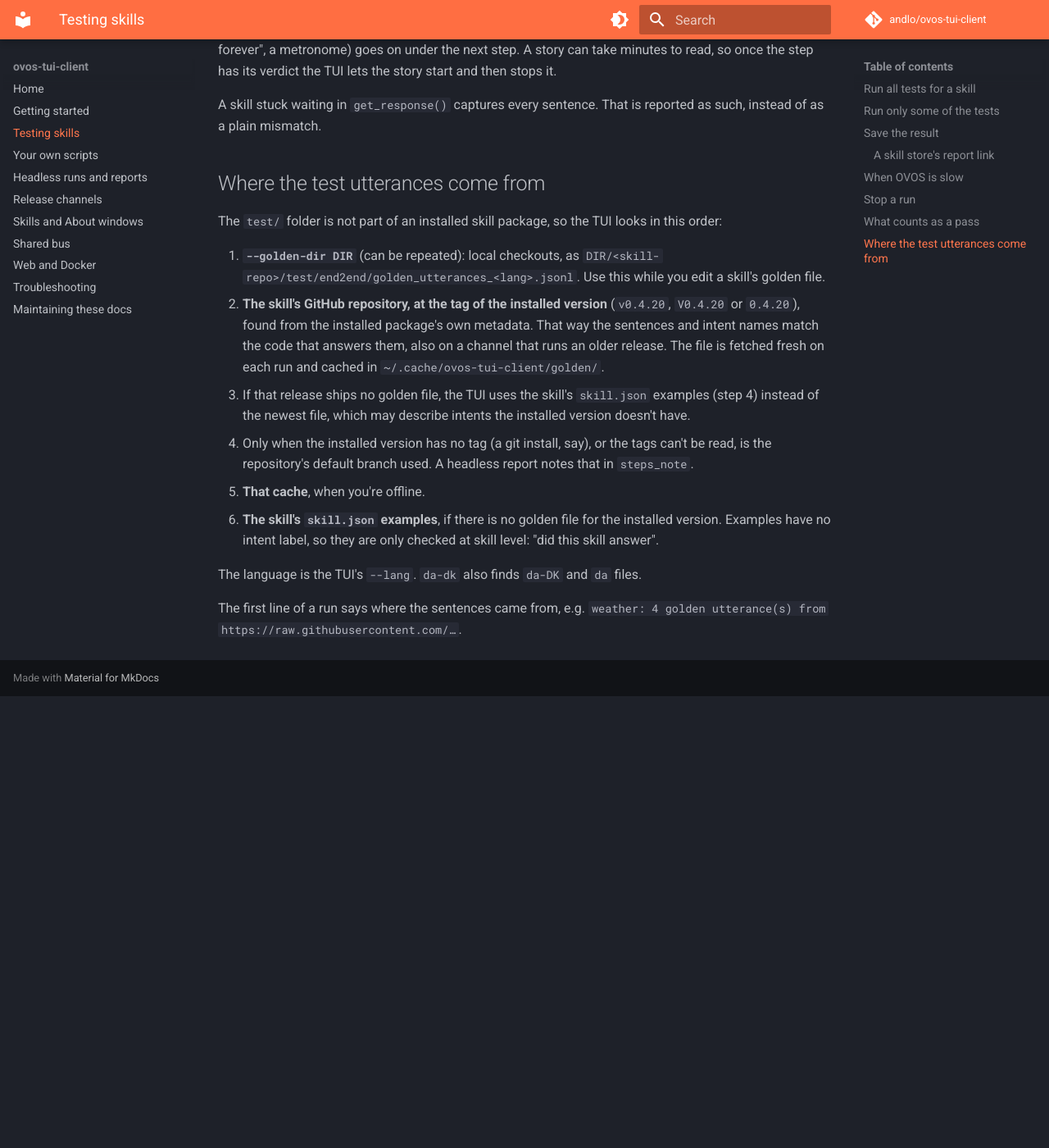
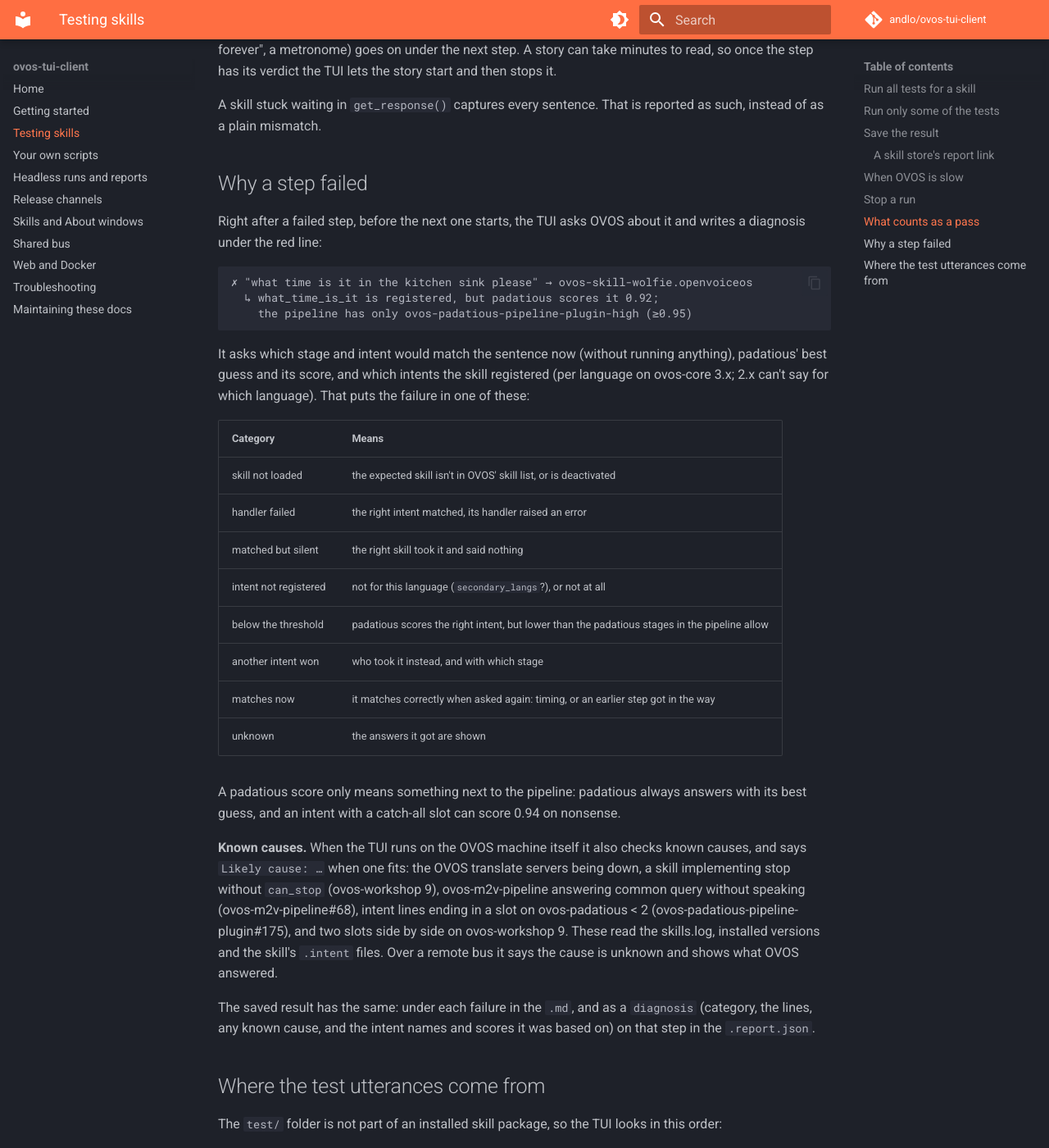
Before and after one commit to andlo/ovos-tui-client, an MkDocs documentation site: the page built from docs/testing.md, in a window 1280 px wide and 1400 px high, scrolled down 7307 px. Shown: the whole window at 82% size. Built offline with MkDocs 1.6.1 and Material for MkDocs 9.7.7, drawn with Linux system fonts in a browser that asks for light colours; comment, search, counter and statistics services are not loaded; before the commit the page ends 8156 px from its top, so only the background shows below that.

Commit message:
diagnose: padatious' guess only when it differs from the winner; docs: why a step failed

````diff
--- a/docs/testing.md
+++ b/docs/testing.md
@@ -210,6 +210,51 @@
 A skill stuck waiting in `get_response()` captures every sentence.
 That is reported as such, instead of as a plain mismatch.
 
+## Why a step failed
+
+Right after a failed step, before the next one starts, the TUI asks OVOS
+about it and writes a diagnosis under the red line:
+
+```
+✗ "what time is it in the kitchen sink please" → ovos-skill-wolfie.openvoiceos
+  ↳ what_time_is_it is registered, but padatious scores it 0.92;
+    the pipeline has only ovos-padatious-pipeline-plugin-high (≥0.95)
+```
+
+It asks which stage and intent would match the sentence now (without
+running anything), padatious' best guess and its score, and which
+intents the skill registered (per language on ovos-core 3.x; 2.x can't
+say for which language). That puts the failure in one of these:
+
+| Category | Means |
+|---|---|
+| skill not loaded | the expected skill isn't in OVOS' skill list, or is deactivated |
+| handler failed | the right intent matched, its handler raised an error |
+| matched but silent | the right skill took it and said nothing |
+| intent not registered | not for this language (`secondary_langs`?), or not at all |
+| below the threshold | padatious scores the right intent, but lower than the padatious stages in the pipeline allow |
+| another intent won | who took it instead, and with which stage |
+| matches now | it matches correctly when asked again: timing, or an earlier step got in the way |
+| unknown | the answers it got are shown |
+
+A padatious score only means something next to the pipeline: padatious
+always answers with its best guess, and an intent with a catch-all slot
+can score 0.94 on nonsense.
+
+**Known causes.** When the TUI runs on the OVOS machine itself it also
+checks known causes, and says `Likely cause: …` when one fits: the OVOS
+translate servers being down, a skill implementing stop without
+`can_stop` (ovos-workshop 9), ovos-m2v-pipeline answering common query
+without speaking (ovos-m2v-pipeline#68), intent lines ending in a slot
+on ovos-padatious < 2 (ovos-padatious-pipeline-plugin#175), and two
+slots side by side on ovos-workshop 9. These read the skills.log,
+installed versions and the skill's `.intent` files. Over a remote bus
+it says the cause is unknown and shows what OVOS answered.
+
+The saved result has the same: under each failure in the `.md`, and as
+a `diagnosis` (category, the lines, any known cause, and the intent
+names and scores it was based on) on that step in the `.report.json`.
+
 ## Where the test utterances come from
 
 The `test/` folder is not part of an installed skill package, so the
````
Also changed, not shown: 1 other file.
